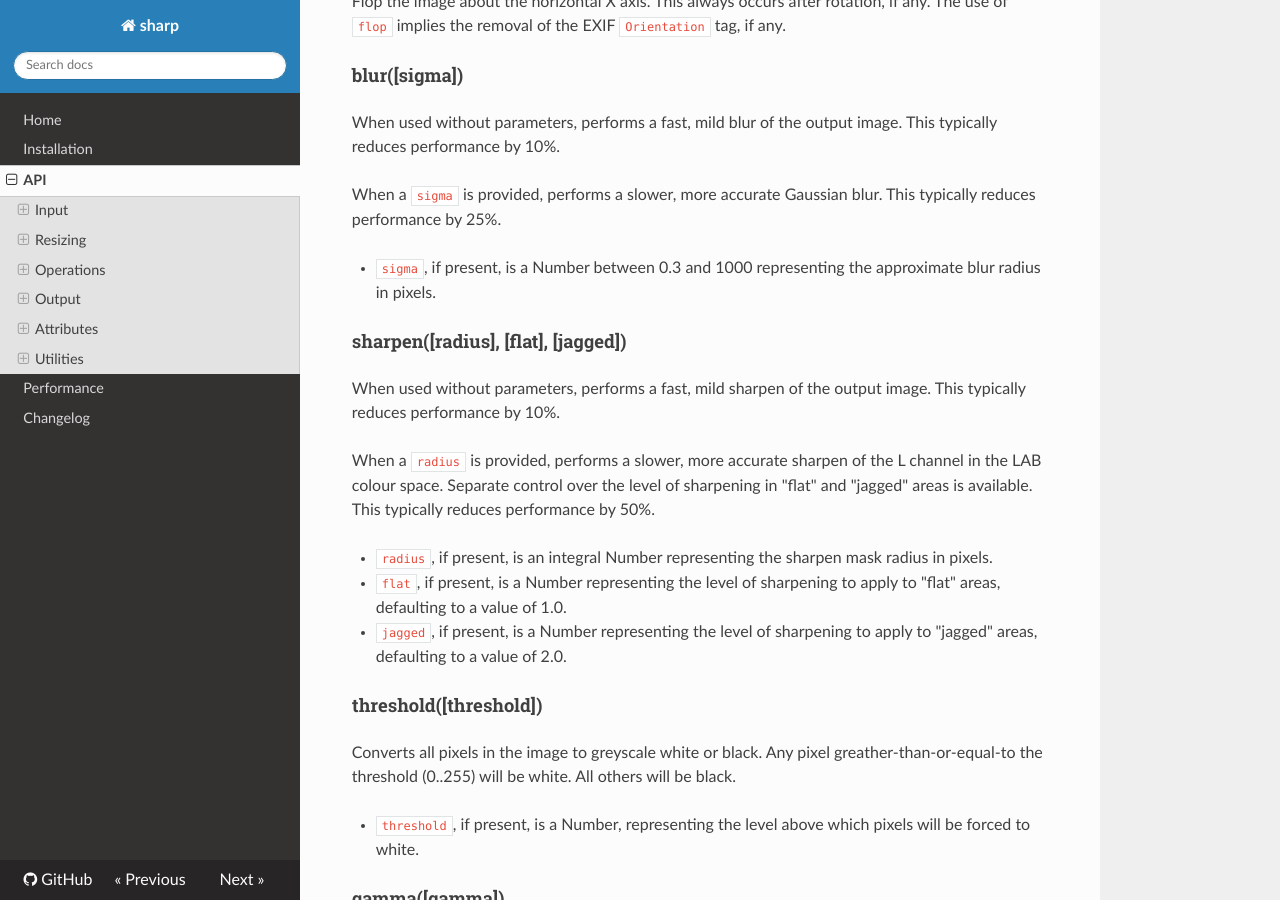
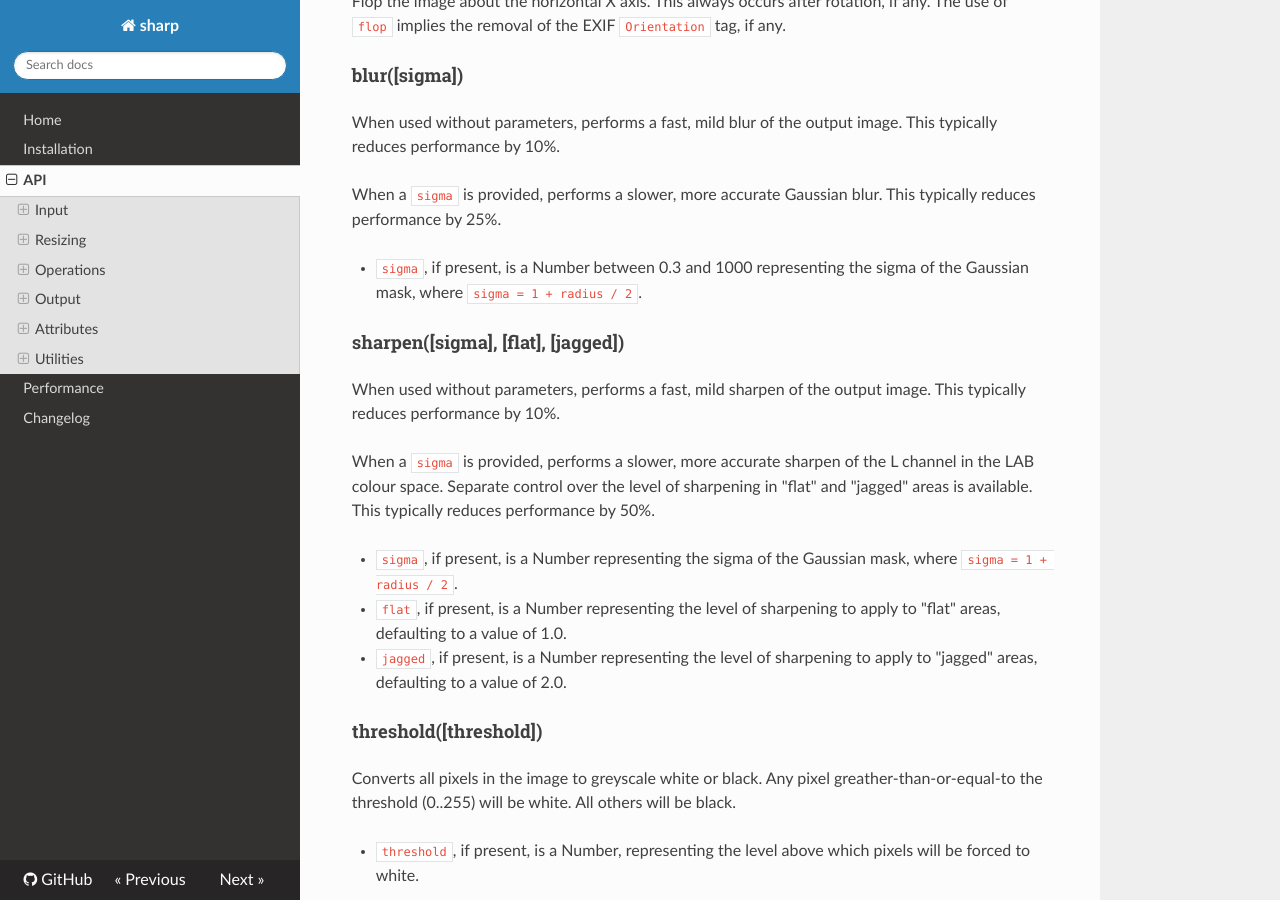
Before and after one commit to webgurucan/node-image-handler, an MkDocs documentation site: the page built from docs/api.md, in a window 1280 px wide and 900 px high, scrolled down 7615 px. Built offline with MkDocs 1.6.1, drawn with Linux system fonts in a browser that asks for light colours; nearby versions of some CDN libraries; old or Windows-style settings are respelled for this version of MkDocs.

Commit message:
Break existing sharpen API to accept sigma and improve precision

```diff
--- a/docs/api.md
+++ b/docs/api.md
@@ -374,15 +374,15 @@ When used without parameters, performs a fast, mild blur of the output image. Th
 
 When a `sigma` is provided, performs a slower, more accurate Gaussian blur. This typically reduces performance by 25%.
 
-* `sigma`, if present, is a Number between 0.3 and 1000 representing the approximate blur radius in pixels.
+* `sigma`, if present, is a Number between 0.3 and 1000 representing the sigma of the Gaussian mask, where `sigma = 1 + radius / 2`.
 
-#### sharpen([radius], [flat], [jagged])
+#### sharpen([sigma], [flat], [jagged])
 
 When used without parameters, performs a fast, mild sharpen of the output image. This typically reduces performance by 10%.
 
-When a `radius` is provided, performs a slower, more accurate sharpen of the L channel in the LAB colour space. Separate control over the level of sharpening in "flat" and "jagged" areas is available. This typically reduces performance by 50%.
+When a `sigma` is provided, performs a slower, more accurate sharpen of the L channel in the LAB colour space. Separate control over the level of sharpening in "flat" and "jagged" areas is available. This typically reduces performance by 50%.
 
-* `radius`, if present, is an integral Number representing the sharpen mask radius in pixels.
+* `sigma`, if present, is a Number representing the sigma of the Gaussian mask, where `sigma = 1 + radius / 2`.
 * `flat`, if present, is a Number representing the level of sharpening to apply to "flat" areas, defaulting to a value of 1.0.
 * `jagged`, if present, is a Number representing the level of sharpening to apply to "jagged" areas, defaulting to a value of 2.0.
 
```
Also changed, not shown: docs/changelog.md (+1 -0 lines), index.js (+28 -22 lines), 5 other files.
